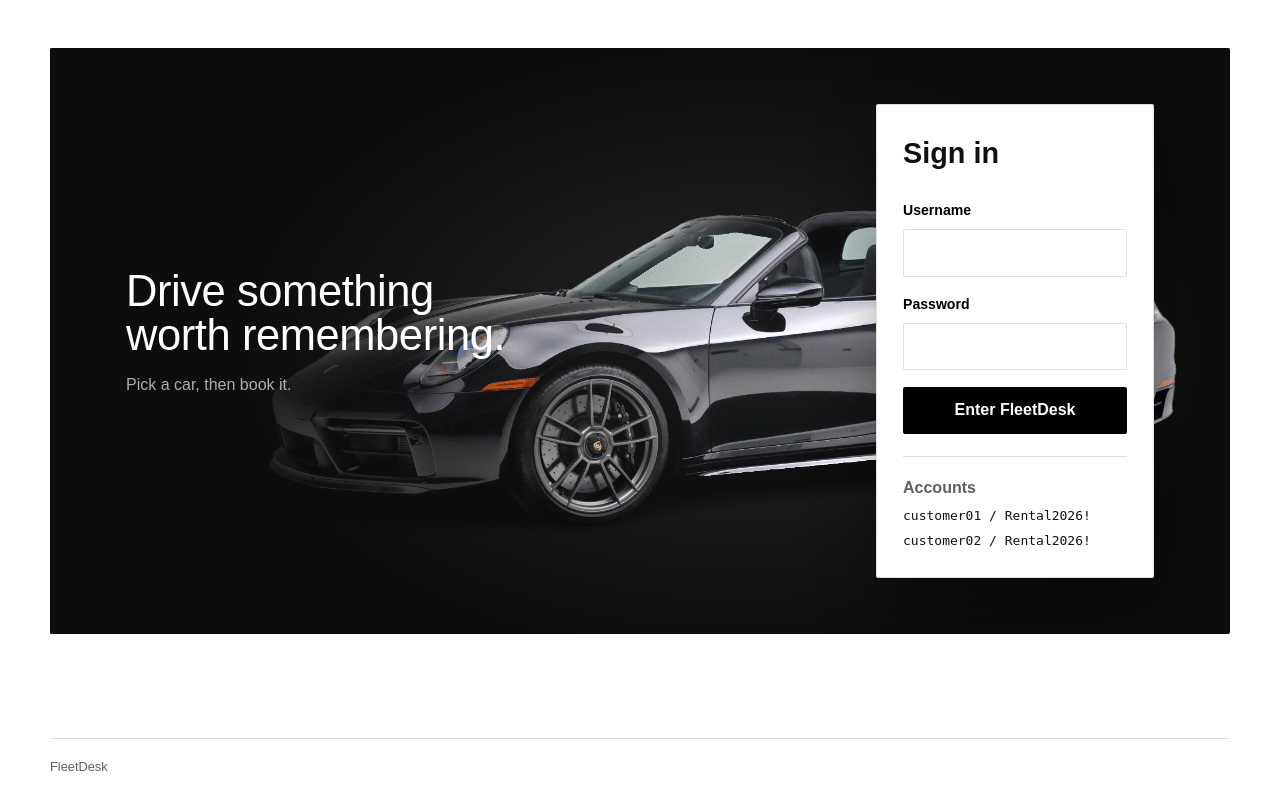
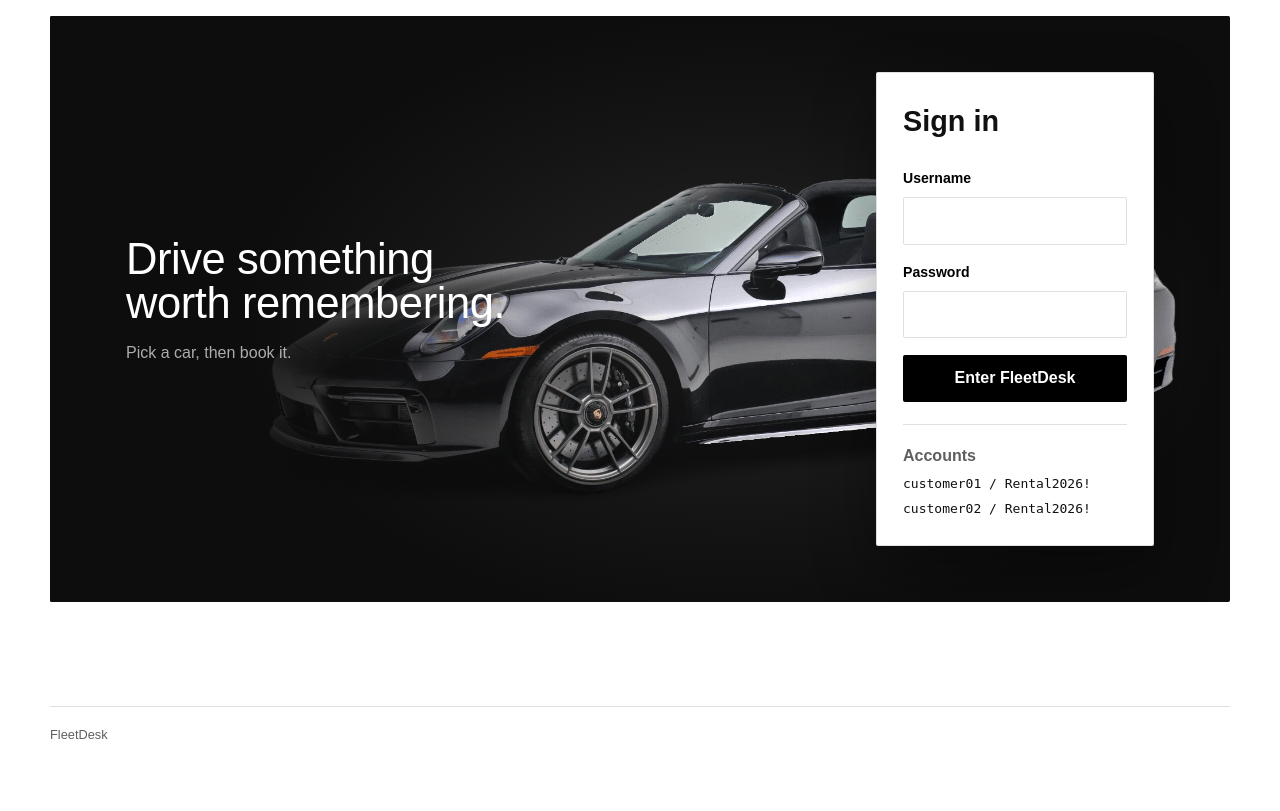
Before and after one commit to 123dvfj123/Comp3810sef_group36, a Node server app: page /login in a window 1280 px wide. Shown: the part 84-895 px from the top of the page. After the commit the page ends 823 px from the top, so only its background shows below. Run offline with Node 20, Linux system fonts and the light colour scheme; some libraries are stand-ins or nearby versions.

Commit message:
Tighten login page header spacing

```diff
--- a/public/css/main.css
+++ b/public/css/main.css
@@ -125,6 +125,10 @@ img {
 .page-shell {
   min-height: calc(100vh - 160px);
   padding: 48px 0 80px;
+}
+
+.page-shell-login {
+  padding-top: 16px;
 }
 
 .page-hero {
--- a/views/partials/header.ejs
+++ b/views/partials/header.ejs
@@ -36,4 +36,4 @@
       <div class="shell flash flash-error" role="alert"><%= flashError %></div>
     <% } %>
 
-    <main class="shell page-shell">
+    <main class="shell page-shell<%= currentPath === "/login" ? " page-shell-login" : "" %>">
```
